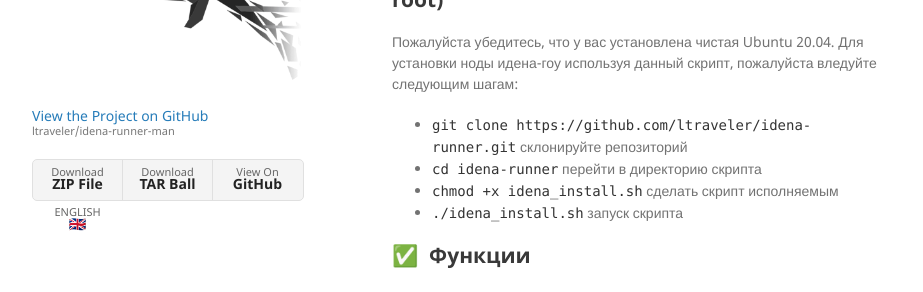
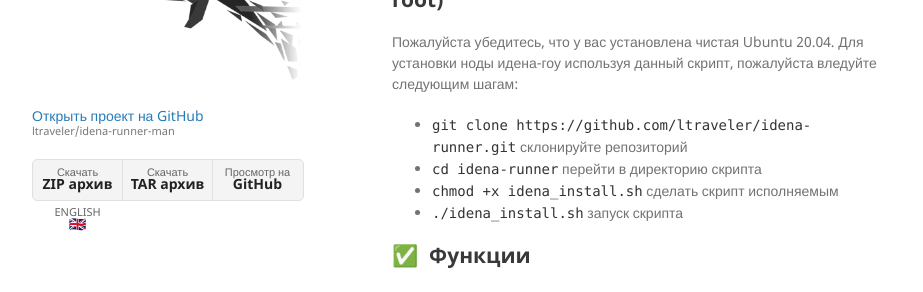
Before and after one commit to ltraveler/idena-runner-man, a Jekyll site: the page built from ru/index-ru.md, in a window 1280 px wide. Shown: the part 311-603 px from the top of the page, without its empty margins (178-1101 px from the left). Built offline with Jekyll 4.4.1, drawn with Linux system fonts in a browser that asks for light colours; the repository's description, which GitHub fills in, is left out.

Commit message:
Update default-ru.html

```diff
--- a/_layouts/default-ru.html
+++ b/_layouts/default-ru.html
@@ -24,18 +24,18 @@
         <p>{{ site.description | default: site.github.project_tagline }}</p>
 
         {% if site.github.is_project_page %}
-        <p class="view"><a href="{{ site.github.repository_url }}">View the Project on GitHub <small>{{ site.github.repository_nwo }}</small></a></p>
+        <p class="view"><a href="{{ site.github.repository_url }}">Открыть проект на GitHub <small>{{ site.github.repository_nwo }}</small></a></p>
         {% endif %}
 
         {% if site.github.is_user_page %}
-        <p class="view"><a href="{{ site.github.owner_url }}">View My GitHub Profile</a></p>
+        <p class="view"><a href="{{ site.github.owner_url }}">Просмотр моего профиля на GitHub</a></p>
         {% endif %}
 
         {% if site.show_downloads %}
         <ul class="downloads">
-          <li><a href="{{ site.github.zip_url }}">Download <strong>ZIP File</strong></a></li>
-          <li><a href="{{ site.github.tar_url }}">Download <strong>TAR Ball</strong></a></li>
-          <li><a href="{{ site.github.repository_url }}">View On <strong>GitHub</strong></a></li>
+          <li><a href="{{ site.github.zip_url }}">Скачать <strong>ZIP архив</strong></a></li>
+          <li><a href="{{ site.github.tar_url }}">Скачать <strong>TAR архив</strong></a></li>
+          <li><a href="{{ site.github.repository_url }}">Просмотр на <strong>GitHub</strong></a></li>
 
         {% assign pages=site.pages | where:"ref", page.ref | sort: 'lang' %}
         <li><a href="/idena-runner-man" class="{{ page.lang }}">ENGLISH <strong>🇬🇧</strong></a></li>
```
